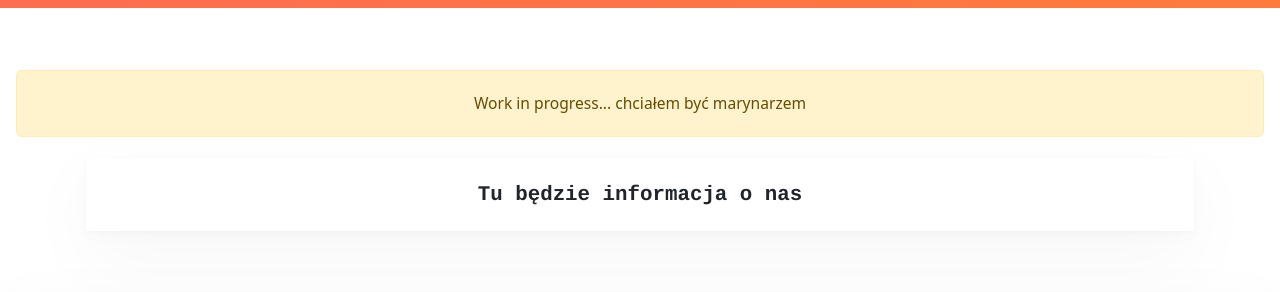
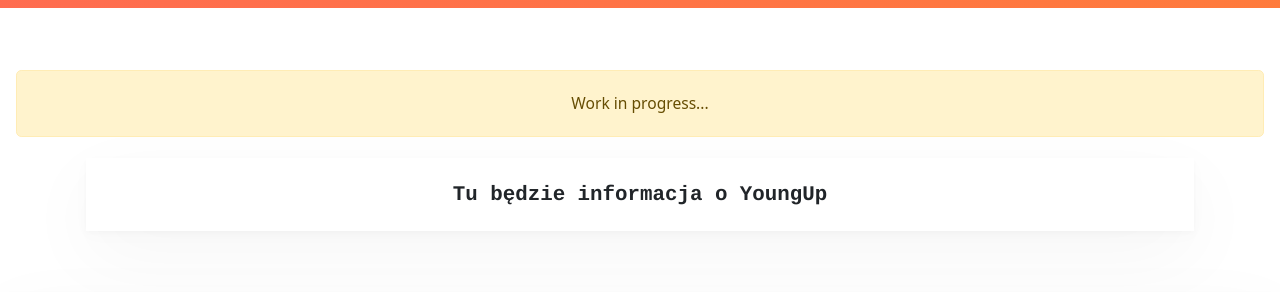
Before and after one commit to Iwongeli/Iwongeli.github.io, a plain HTML site: page about.html in a window 1280 px wide. Shown: the part 74-366 px from the top of the page. Drawn offline with nearby package versions, Linux system fonts and the light colour scheme.

Commit message:
text update

```diff
--- a/about.html
+++ b/about.html
@@ -63,7 +63,6 @@
     <main class="container-fluid py-5 text-center">
       <div class="alert alert-warning text-xs mx-auto" role="alert">
         Work in progress...
-        chciałem być marynarzem
       </div>
       <div class="container mx-auto">
 
@@ -71,7 +70,7 @@
         </div>
         <div class="container shadow-custom">
             <div class="card-body">
-              <p class="card-text text-base">Tu będzie informacja o nas</p>
+              <p class="card-text text-base">Tu będzie informacja o YoungUp</p>
             </div>
           </div>
     </div>
```
Also changed, not shown: contact.html (+1 -1 lines).
